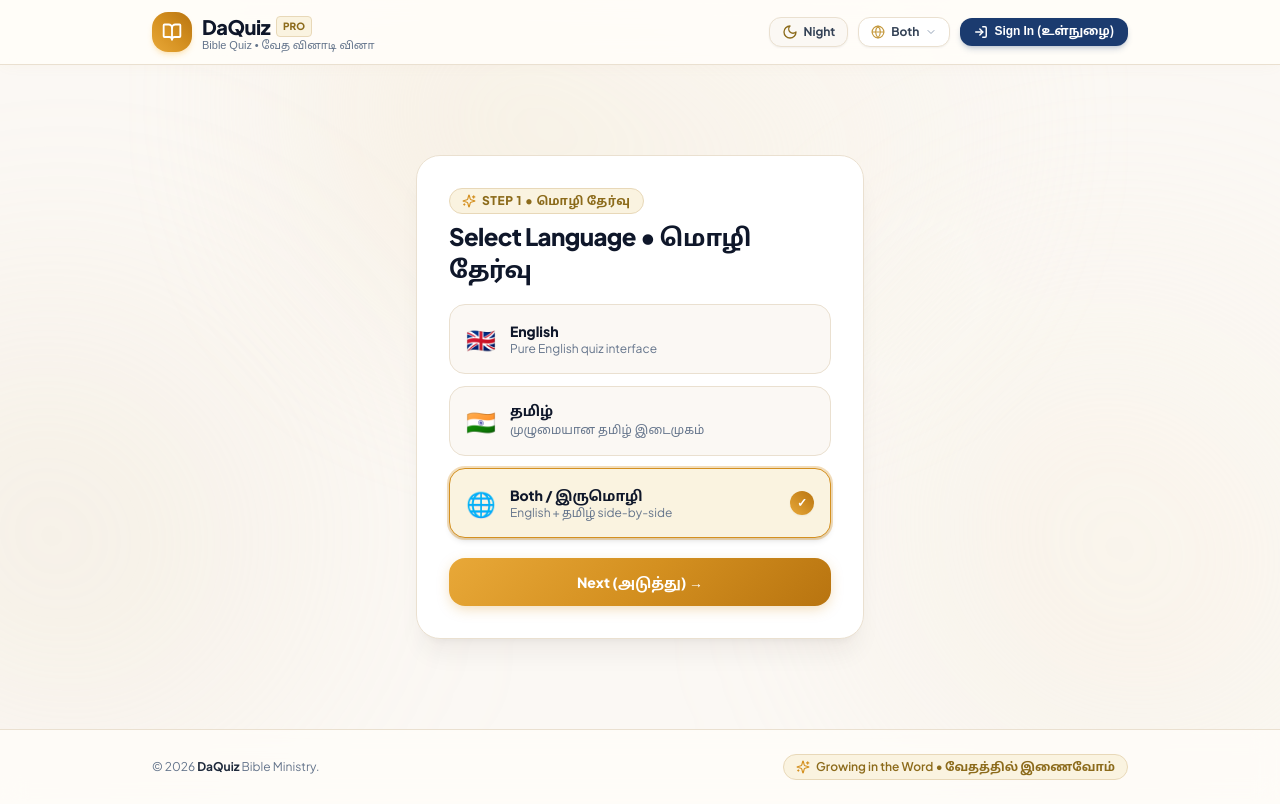
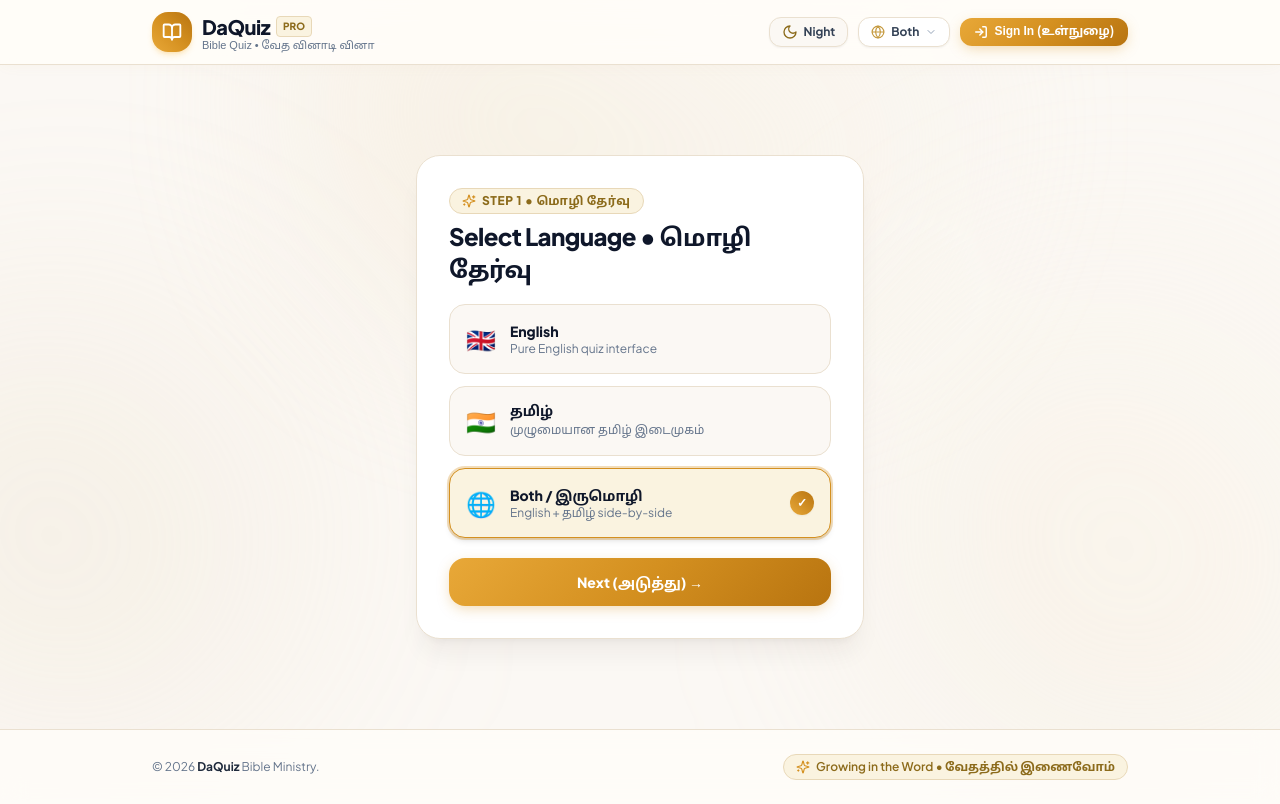
Before and after one commit to DavidLivingston05/daquiz, a Next.js app: page / in a window 1280 px wide. Built offline with nearby package versions, Linux system fonts and the light colour scheme.

Commit message:
Update Sign In button styling to radiant gold theme

```diff
--- a/components/UserProfileChip.tsx
+++ b/components/UserProfileChip.tsx
@@ -119,7 +119,7 @@ export default function UserProfileChip() {
           !isAdmin && (
             <button
               onClick={() => setIsModalOpen(true)}
-              className="flex items-center gap-1.5 px-3.5 py-1.5 rounded-xl bg-[#1B3B6F] hover:bg-[#142C54] text-white text-xs font-bold shadow-md shadow-[#1B3B6F]/20 hover:scale-105 transition-all"
+              className="flex items-center gap-1.5 px-3.5 py-1.5 rounded-xl btn-modern-gold text-white text-xs font-bold shadow-md hover:scale-105 transition-all"
             >
               <LogIn className="w-3.5 h-3.5 stroke-[2.5]" />
               <span className={lang === 'ta' || lang === 'both' ? 'font-tamil' : ''}>{signInLabel}</span>
```
